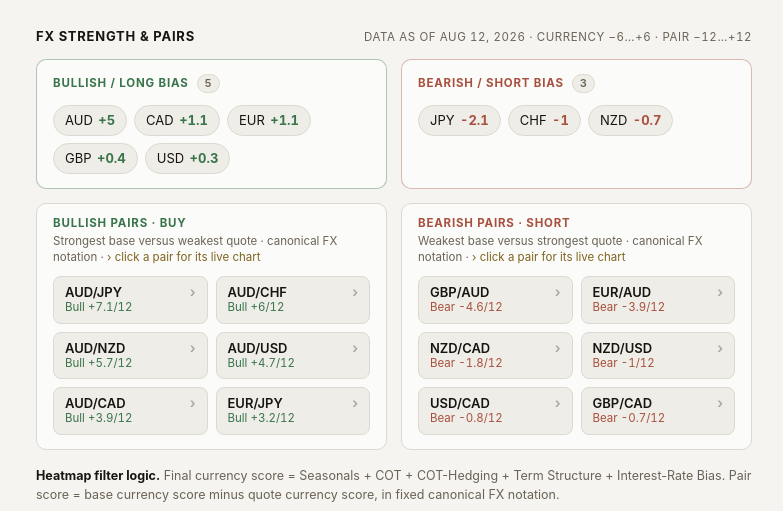
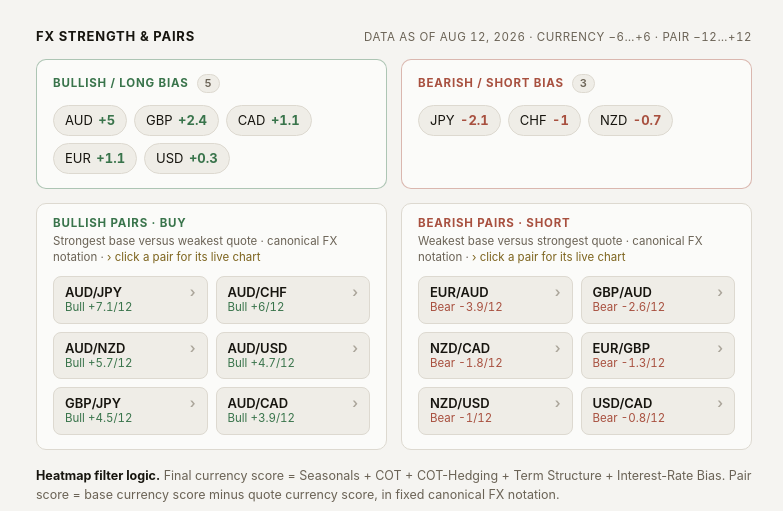
Before and after one commit to ChartHorizon/website, a Jekyll site: the page built from fx.html, in a window 1280 px wide. Shown: the part 382-893 px from the top of the page, without its empty margins (246-1029 px from the left). Built offline with Jekyll 4.4.1, drawn with Linux system fonts in a browser that asks for light colours; a script that is not in the unit is left out.

Commit message:
data: FX strength snapshot Aug 12, 2026

```diff
--- a/_data/fx.json
+++ b/_data/fx.json
@@ -12,6 +12,11 @@
       "label": "+5"
     },
     {
+      "cur": "GBP",
+      "score": 2.4,
+      "label": "+2.4"
+    },
+    {
       "cur": "CAD",
       "score": 1.1,
       "label": "+1.1"
@@ -20,11 +25,6 @@
       "cur": "EUR",
       "score": 1.1,
       "label": "+1.1"
-    },
-    {
-      "cur": "GBP",
-      "score": 0.4,
-      "label": "+0.4"
     },
     {
       "cur": "USD",
@@ -72,31 +72,36 @@
       "label": "Bull +4.7/12"
     },
     {
+      "pair": "GBP/JPY",
+      "spread": 4.5,
+      "label": "Bull +4.5/12"
+    },
+    {
       "pair": "AUD/CAD",
       "spread": 3.9,
       "label": "Bull +3.9/12"
-    },
-    {
-      "pair": "EUR/JPY",
-      "spread": 3.2,
-      "label": "Bull +3.2/12"
     }
   ],
   "bearish_pairs": [
-    {
-      "pair": "GBP/AUD",
-      "spread": 4.6,
-      "label": "Bear -4.6/12"
-    },
     {
       "pair": "EUR/AUD",
       "spread": 3.9,
       "label": "Bear -3.9/12"
     },
     {
+      "pair": "GBP/AUD",
+      "spread": 2.6,
+      "label": "Bear -2.6/12"
+    },
+    {
       "pair": "NZD/CAD",
       "spread": 1.8,
       "label": "Bear -1.8/12"
+    },
+    {
+      "pair": "EUR/GBP",
+      "spread": 1.3,
+      "label": "Bear -1.3/12"
     },
     {
       "pair": "NZD/USD",
@@ -107,11 +112,6 @@
       "pair": "USD/CAD",
       "spread": 0.8,
       "label": "Bear -0.8/12"
-    },
-    {
-      "pair": "GBP/CAD",
-      "spread": 0.7,
-      "label": "Bear -0.7/12"
     }
   ],
   "rate_table": [
```
